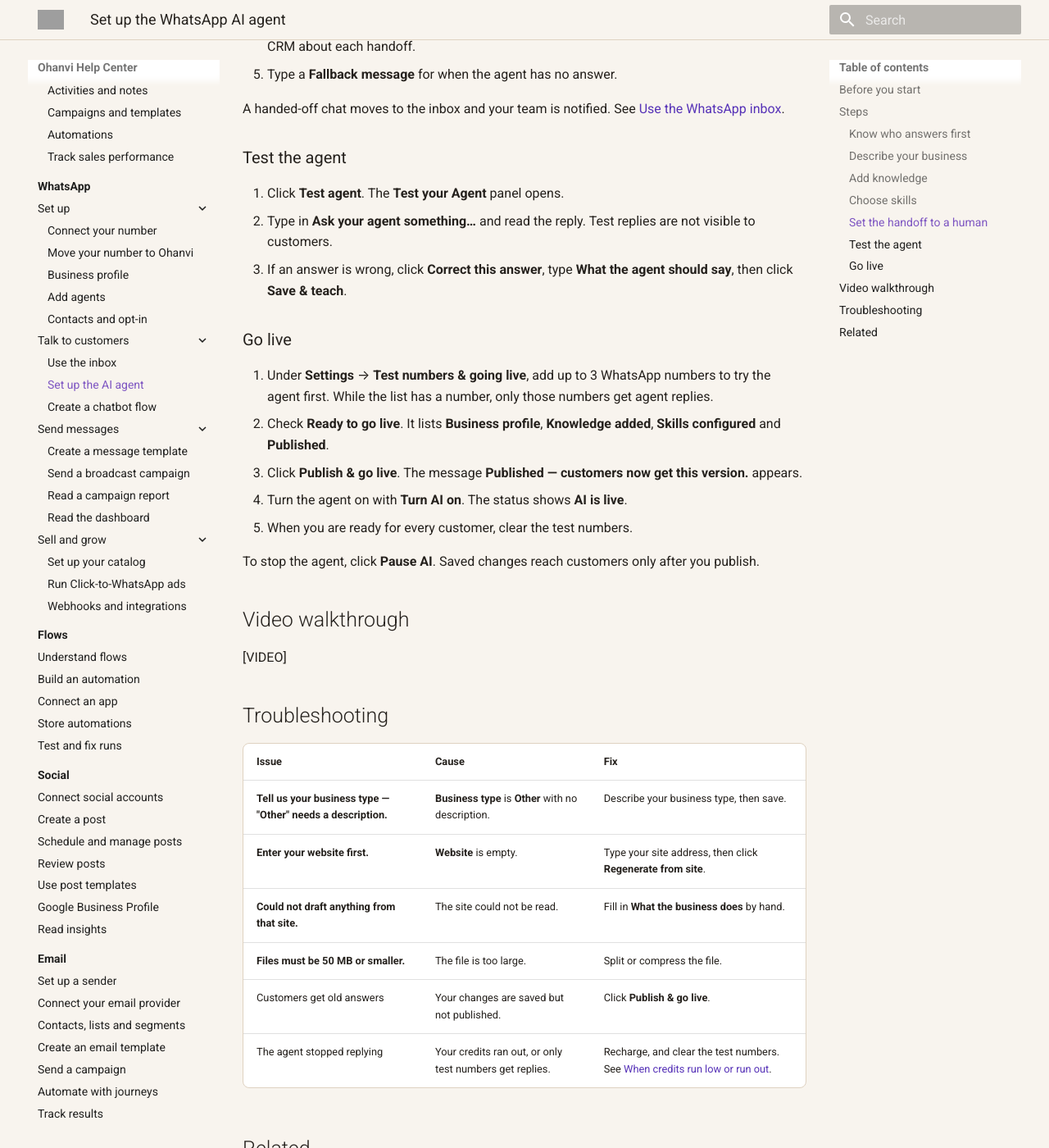
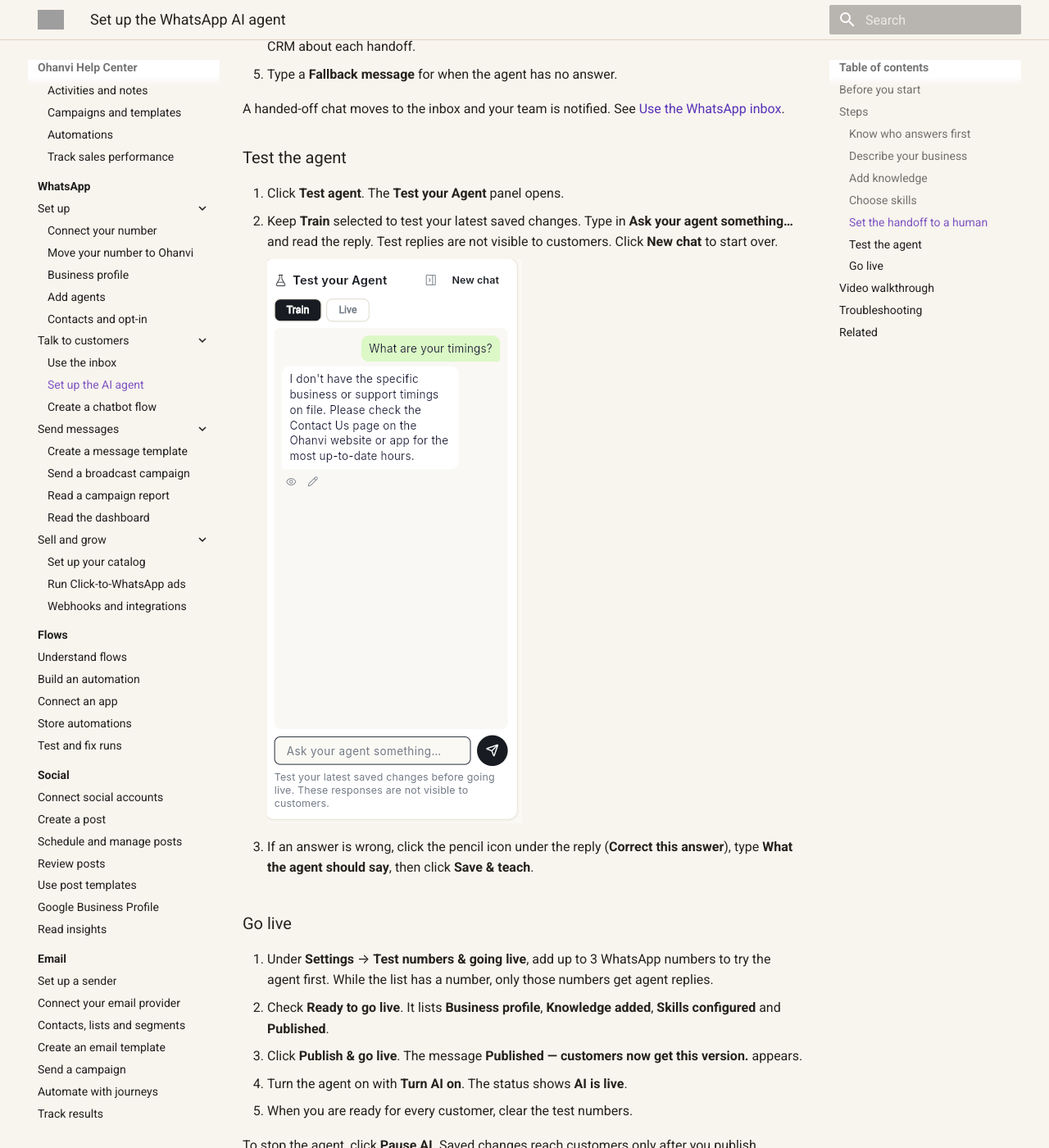
Before and after one commit to Ohanvi/ohanvi.github.io, an MkDocs documentation site: the page built from docs/whatsapp/set-up-ai-agent.md, in a window 1280 px wide and 1400 px high, scrolled down 2769 px. Shown: the whole window at 82% size. Built offline with MkDocs 1.6.1 and Material for MkDocs 9.7.7, drawn with Linux system fonts in a browser that asks for light colours; some of the changed text lies outside the part shown; grey boxes are pictures that could not be loaded.

Commit message:
docs(whatsapp): Test your Agent shot; Train tab and pencil icon
Co-Authored-By: Claude Opus 5.5 (1M context) <noreply@anthropic.com>

```diff
--- a/docs/whatsapp/set-up-ai-agent.md
+++ b/docs/whatsapp/set-up-ai-agent.md
@@ -81,8 +81,11 @@ A handed-off chat moves to the inbox and your team is notified. See [Use the Wha
 ### Test the agent
 
 1. Click **Test agent**. The **Test your Agent** panel opens.
-2. Type in **Ask your agent something…** and read the reply. Test replies are not visible to customers.
-3. If an answer is wrong, click **Correct this answer**, type **What the agent should say**, then click **Save & teach**.
+2. Keep **Train** selected to test your latest saved changes. Type in **Ask your agent something…** and read the reply. Test replies are not visible to customers. Click **New chat** to start over.
+
+    ![Test your Agent panel on Train, with a test question and the agent's reply](../assets/screenshots/whatsapp-ai-agent-3-test.png)
+
+3. If an answer is wrong, click the pencil icon under the reply (**Correct this answer**), type **What the agent should say**, then click **Save & teach**.
 
 ### Go live
 
```
Also changed, not shown: other parts of docs/whatsapp/set-up-ai-agent.md (+0 -1 lines), docs/assets/screenshots/whatsapp-ai-agent-3-test.png (added).
